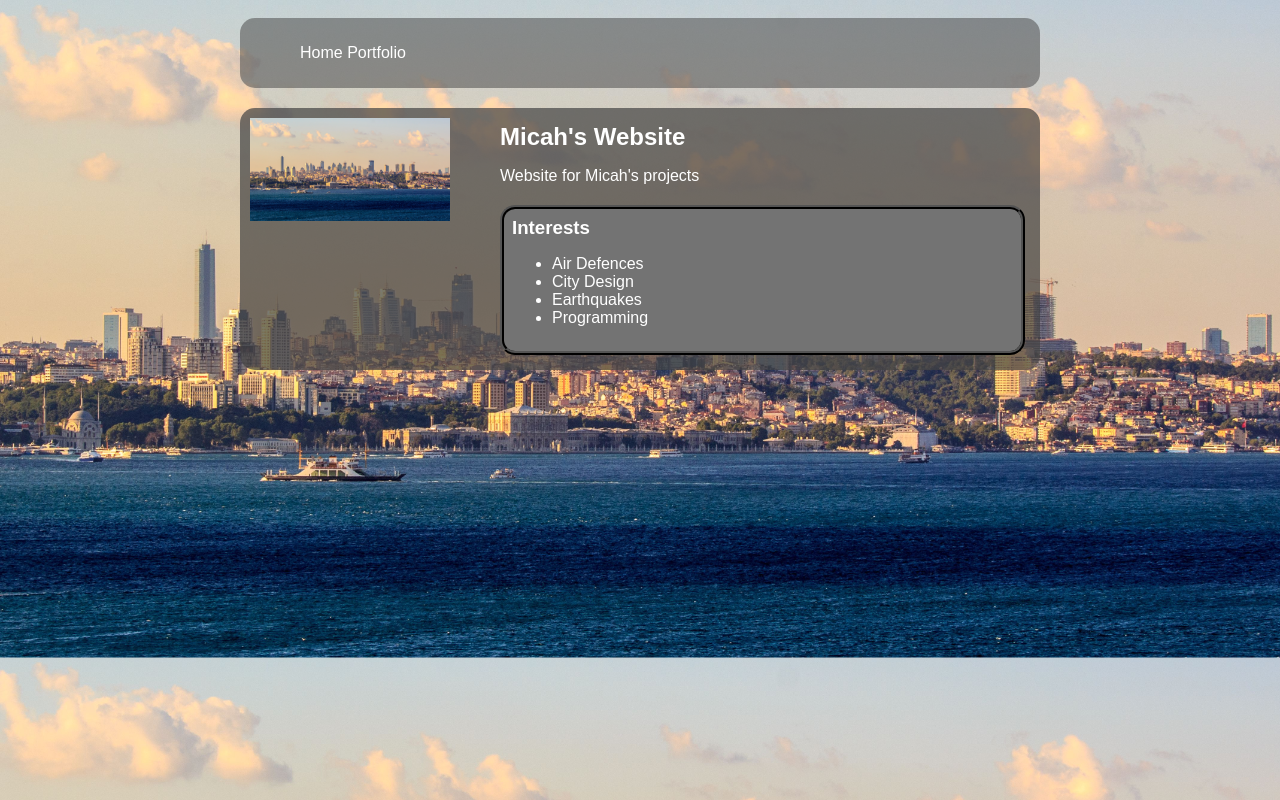
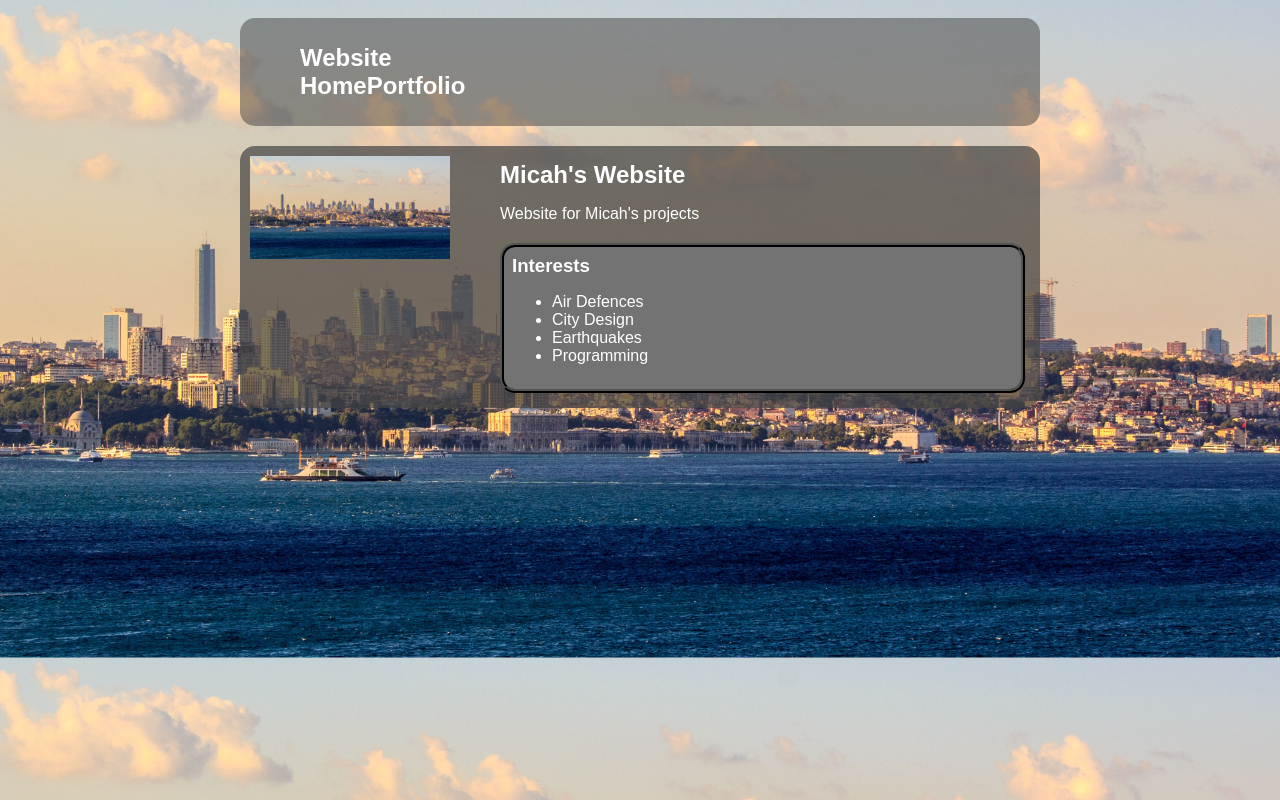
Before and after one commit to MicahBroomfieldKE/MicahBroomfieldKE.github.io, a plain HTML site: page index.html in a window 1280 px wide. Drawn offline with Linux system fonts and the light colour scheme.

Commit message:
corr portfolio

```diff
--- a/index.html
+++ b/index.html
@@ -11,6 +11,7 @@
       <nav>
       <ul class="nav-ul">
         <li class="nav-li">
+          <h1>Website<h1>
           <a href="index.html">Home</a>
           <a href="portfolio.html">Portfolio</a>
         </li>
```
